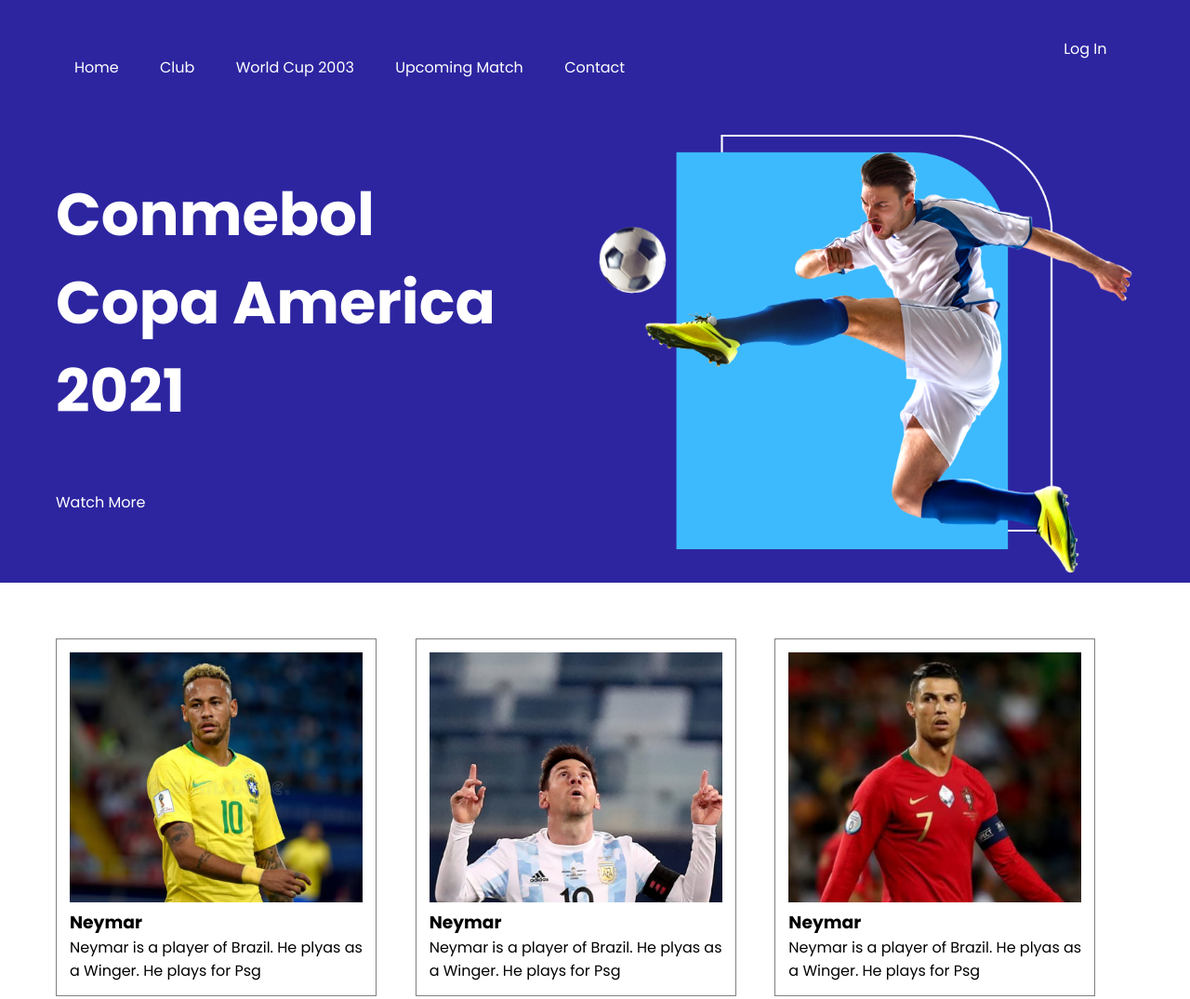
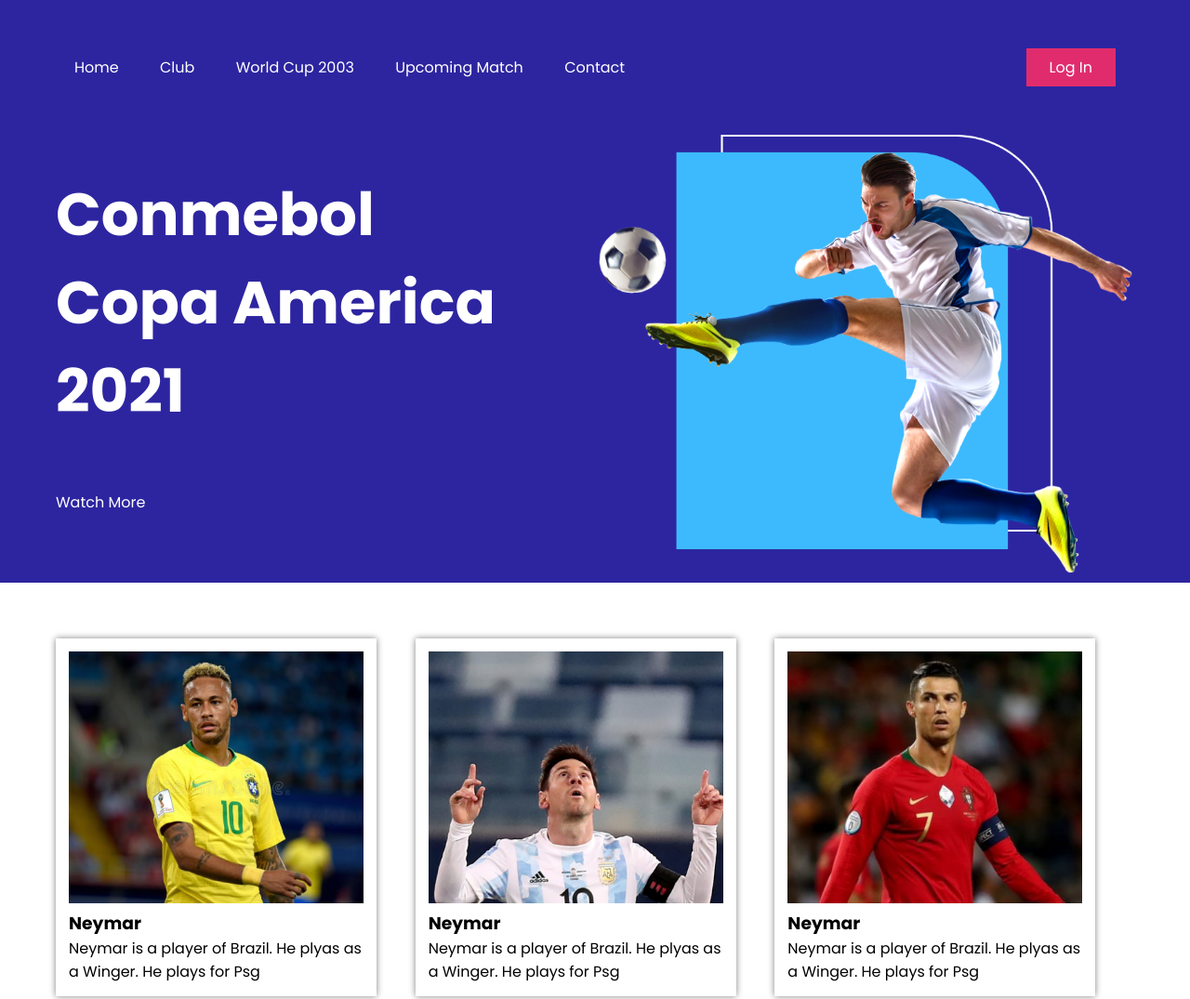
Before and after one commit to RayhanKabir29/Football-Icon, a plain HTML site: page index.html in a window 1280 px wide. Shown: the top 1075 px of the page at 93% size. Drawn offline with Linux system fonts and the light colour scheme.

Commit message:
add some area

```diff
--- a/css/style.css
+++ b/css/style.css
@@ -23,13 +23,19 @@ body {
 nav {
   display: flex;
   padding: 40px 0;
+  justify-content: space-between;
 }
 nav ul {
-  width: 100%;
+  width: 60%;
 }
-nav a {
-  width: 7%;
+
+.login-btn {
+  padding: 20px;
+}
+.login-btn a {
   color: #fff;
+  background: #e02c6d;
+  padding: 9px 25px;
 }
 nav > ul > li {
   display: inline-block;
@@ -70,7 +76,7 @@ nav > ul > li > a {
 .player {
   padding: 14px;
   width: 345px;
-  border: 1px solid gray;
+  box-shadow: 0px 0px 7px grey;
 }
 .player img {
   width: 100%;
--- a/index.html
+++ b/index.html
@@ -5,6 +5,7 @@
     <meta http-equiv="X-UA-Compatible" content="IE=edge">
     <meta name="viewport" content="width=device-width, initial-scale=1.0">
     <title>Football Icon</title>
+    <script src="https://kit.fontawesome.com/d5b6242147.js" crossorigin="anonymous"></script>
     <link rel="stylesheet" href="css/style.css">
 </head>
 <body>
@@ -17,7 +18,10 @@
                 <li><a href="">Upcoming Match</a></li>
                 <li><a href="">Contact</a></li>
             </ul>
-           <a href="">Log In</a>
+            <div class="login-btn">
+                <a href="">Log In</a>
+            </div>
+
         </nav>
         <div class="banner-area container">
             <div class="banner-text">
```
